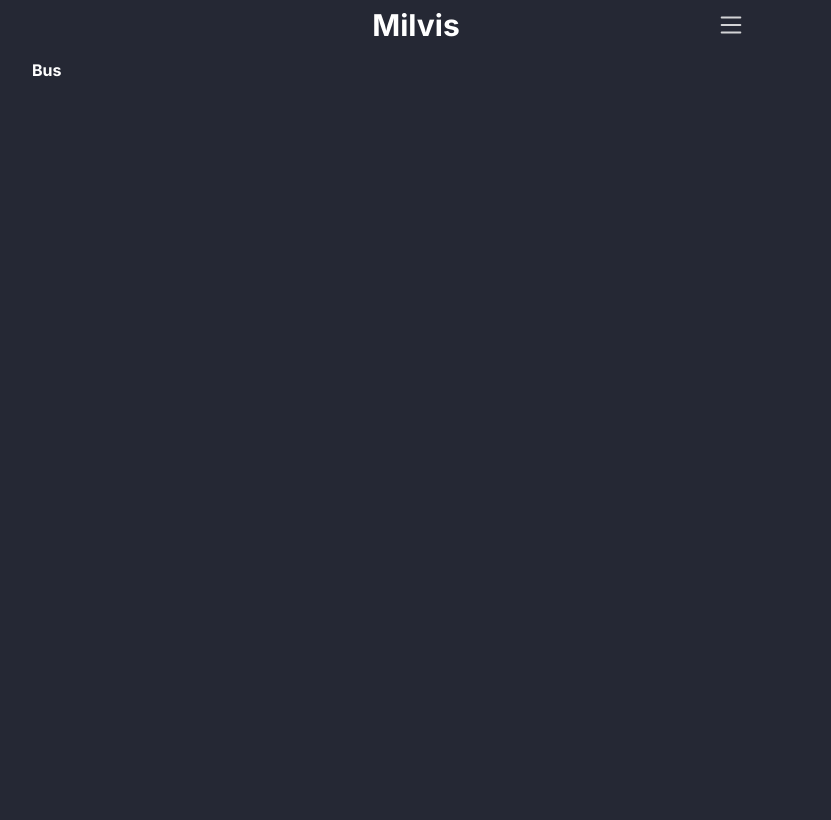
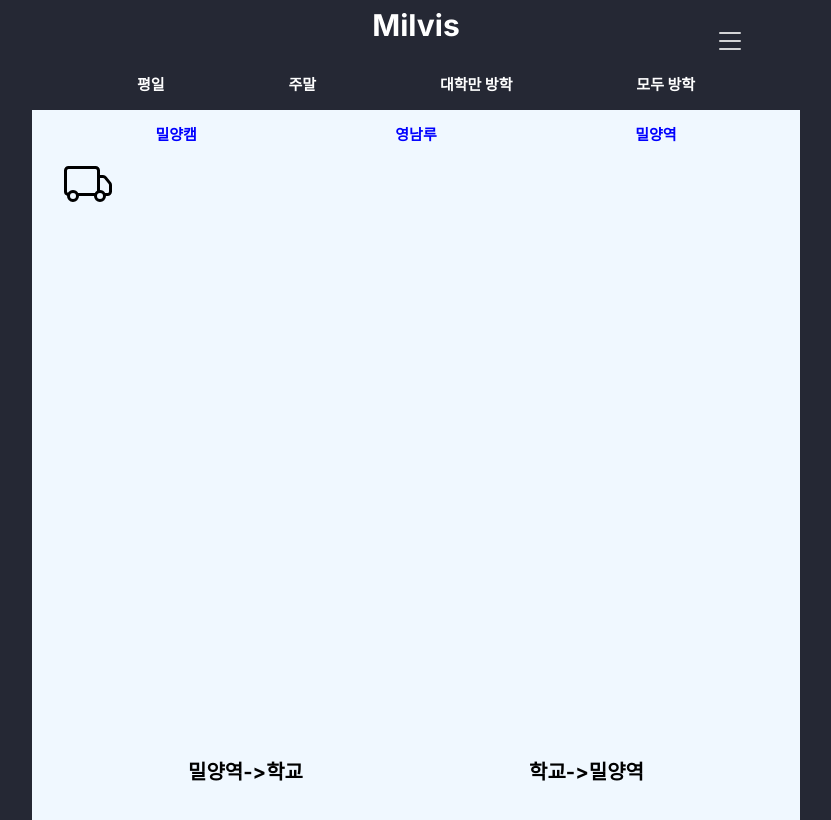
Before and after one commit to MiryangBus/Milvis-Front, a React (Create React App) app: page /bus in a window 1280 px wide. Shown: the whole page, without its empty margins (224-1055 px from the left). Built offline with nearby package versions, Linux system fonts and the light colour scheme.

Commit message:
버스시간표 기능 임시

```diff
--- a/src/components/Footer-bus.js
+++ b/src/components/Footer-bus.js
@@ -0,0 +1,17 @@
+import React from 'react'
+import "./Footer-main.css";
+
+//Footer-main = Footer-main, Footer-bus 이므로 Footer.css로 합치고
+//안에 class로 쪼개기.
+//수연이는 .안씀 나는 .쓰고 className으로
+const FooterBus = () => {
+  return (
+    <div className='footer-bus'>
+      <div >밀양역-&gt;학교 </div> {/*div span text차이? */}
+      <div className='footer-space'>학교-&gt;밀양역 </div>
+    </div>
+
+  )
+}
+
+export default FooterBus
--- a/src/components/Footer-main.css
+++ b/src/components/Footer-main.css
@@ -7,3 +7,21 @@ footer {
   align-items: center;
   font-size: 15px;
 }
+
+.footer-bus{
+  font-weight: bold;
+  background-color: aliceblue;
+  color:black;
+  width: 100vw;
+  height: 60px;
+  display: flex;
+  bottom: 0px;
+  position: fixed; /*이렇게하고 bottom 0px해야함*/
+  justify-content: center;
+  align-items: center;
+  font-size: 20px;
+}
+
+.footer-space{
+  margin-left: 70px;
+}
--- a/src/components/Header.js
+++ b/src/components/Header.js
@@ -1,18 +1,23 @@
 import React from 'react'
 import "./Header.css";
 import {List} from 'react-bootstrap-icons';
-
+import {Link} from 'react-router-dom'
 const Header = () => {
   return (
     <header>
-      <div className="title-container">
-        <h1>Milvis</h1>
+      <div className="title-container" >
+        <Link to = "/" style={{ textDecoration: 'none' , color:"white"}}>
+            <h1>Milvis</h1>
+        </Link>
       </div>
-      <div className="navbar-container">
-        <List/>
-      </div>
+
+      <Link to = "/sidebar" style={{ textDecoration: 'none' , color:"white"}}>
+        <div className="navbar-container">
+          <List width={"2rem"} height={"2rem"}/>
+        </div>
+      </Link>
+
     </header>
   )
 }
-
 export default Header
--- /dev/null
+++ b/src/page/Bus.css
@@ -0,0 +1,33 @@
+.bus-date {
+    width: 100%;
+    height: 50px;
+    display: flex; /*화면중앙고정*/
+    justify-content: center;
+    align-items: center;
+    font-size: 15px;
+    line-height: 26px;   /*행간*/
+  }
+.bus-date-space{
+  margin-left: 19px;
+}
+
+.bus-stop-space{
+  margin-left: 75px;
+  font-weight: bold;
+}
+
+.bus-content{
+  background-color: aliceblue;
+  height: 710px;
+}
+
+.bus-stop{
+  width: 100%;
+  height: 50px;
+  display: flex; /*화면중앙고정*/
+  justify-content: center;
+  align-items: center;
+  font-size: 15px;
+  line-height: 26px;   /*행간*/
+  color:blue;
+}
--- a/src/page/Bus.js
+++ b/src/page/Bus.js
@@ -1,9 +1,33 @@
 import React from 'react'
+import "./Bus.css";
+import FooterBus from "../components/Footer-bus";
+import {Truck} from 'react-bootstrap-icons' ;
 
 const Bus = () =>  {
   return (
-    <div>Bus</div>
+  <>
+    <div className="bus-date">
+      <text>평일</text>
+      <text className="bus-date-space">주말</text>
+      <text className="bus-date-space">대학만 방학</text>
+      <text className="bus-date-space">모두 방학</text> {/*한줄 안띄우는건 div아닌 text*/}
+    </div>
+    <div className="bus-content">
+      <div className = "bus-stop">
+        <text>밀양캠</text> {/* font 정해서 일괄 적용하기 */}
+        <text className="bus-stop-space">영남루</text>
+        <text className="bus-stop-space">밀양역</text>
+      </div>
+      <Truck front size="3em" width="7em" color="black"/>
+    </div>
+
+
+
+
+
+    <FooterBus></FooterBus>
+  </>
+
   )
 }
-
 export default Bus
```
